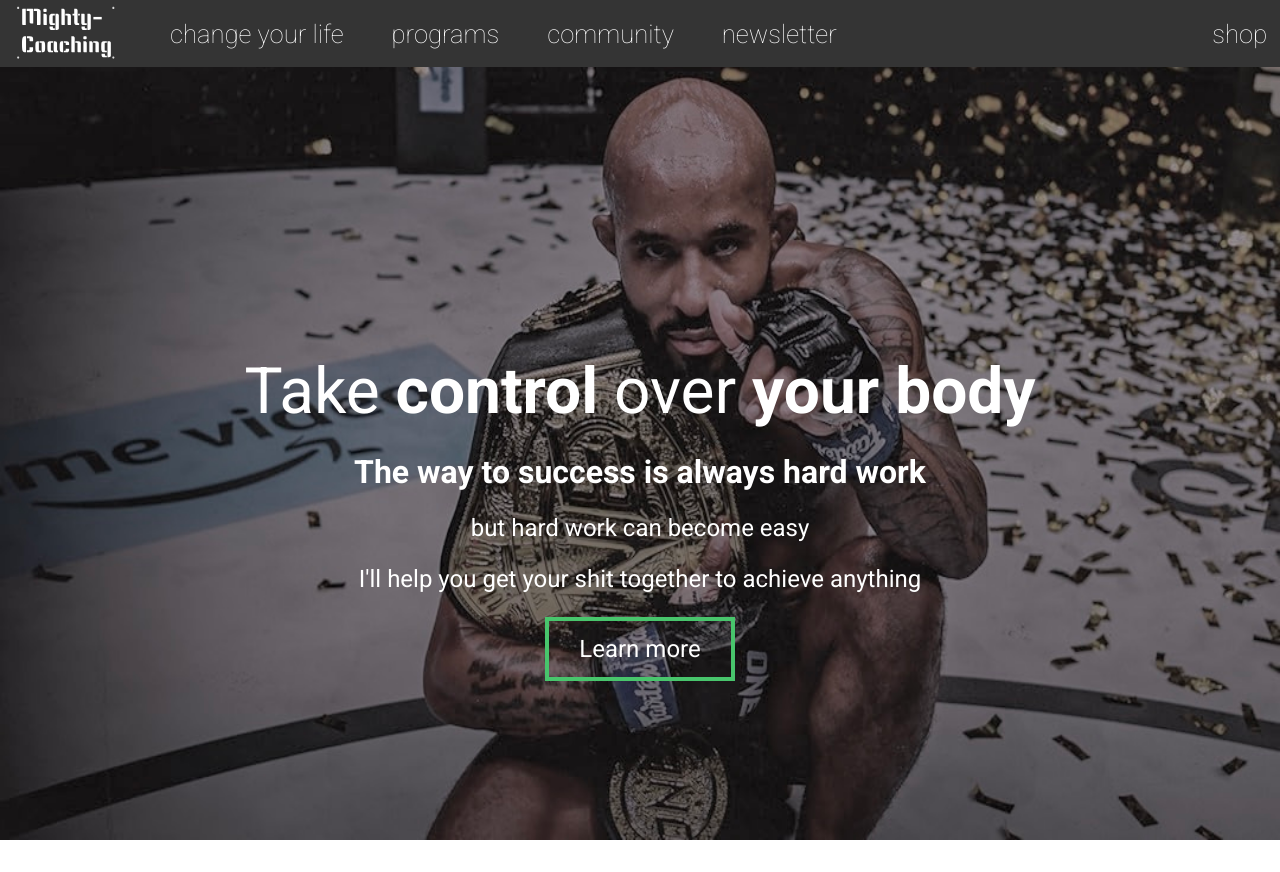
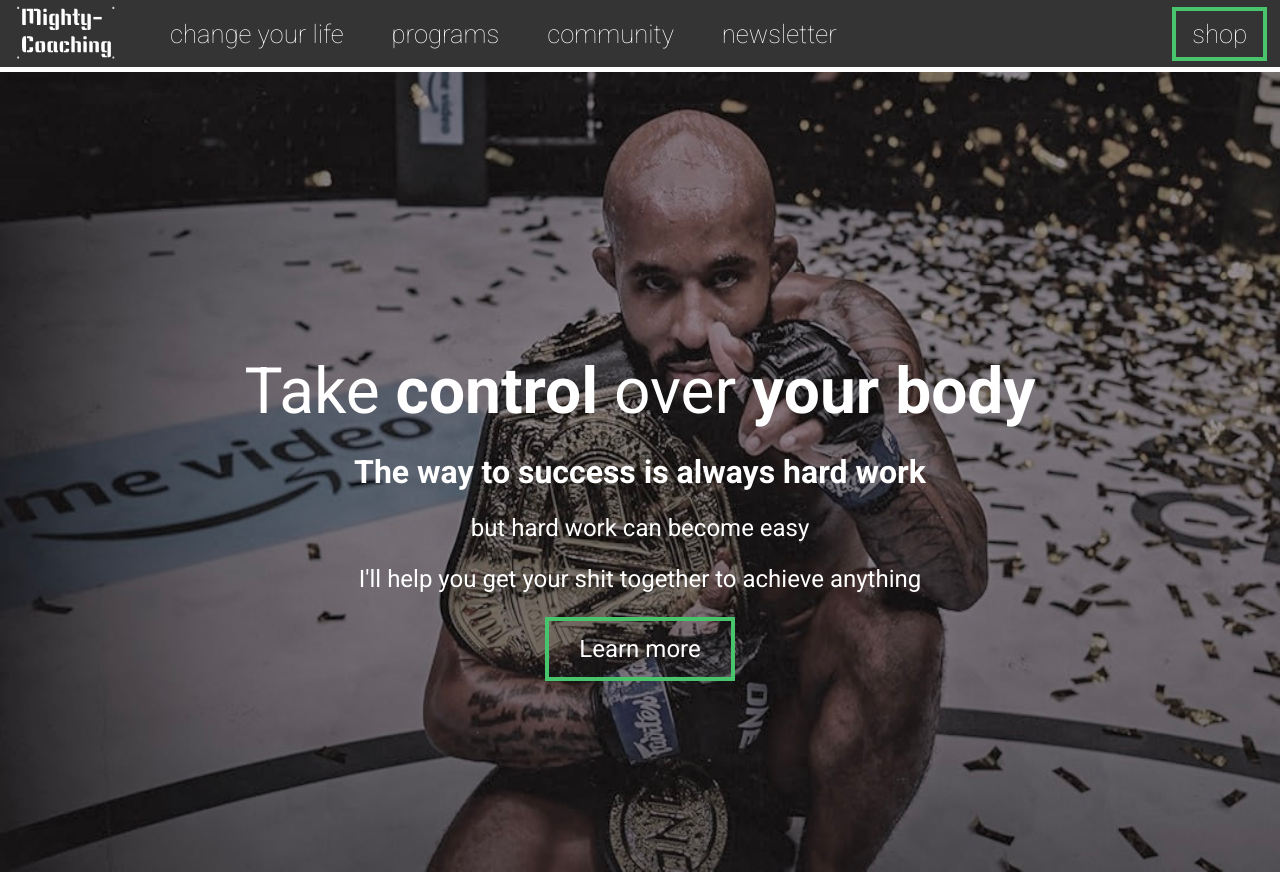
Before and after one commit to TheoPIERSON/mighty-coaching, an Angular app: page / in a window 1280 px wide. Built offline with nearby package versions, Linux system fonts and the light colour scheme.

Commit message:
feat: finish hero component mk-1

```diff
--- a/src/app/components/hero/hero.component.scss
+++ b/src/app/components/hero/hero.component.scss
@@ -37,7 +37,7 @@ button:hover {
 img {
   position: absolute;
   left: 0%;
-  top: 5%;
+  top: 9%;
   z-index: -1;
   width: 100%;
   height: 100%;
--- a/src/app/components/navbar/navbar.component.scss
+++ b/src/app/components/navbar/navbar.component.scss
@@ -1,6 +1,7 @@
 $primary-color: #343434;
 $white: white;
 $secondary-color: rgb(236, 236, 236);
+$button-color: #48c56c;
 
 * {
   list-style: none;
@@ -31,6 +32,15 @@ svg {
 }
 span {
   margin-right: 1%;
+
+  padding: 0.5rem 1rem;
+  background-color: transparent;
+  border: 0.3rem solid $button-color;
+  cursor: pointer;
+  transition: 0.3s ease;
+}
+span:hover {
+  background-color: $button-color;
 }
 li {
   height: 100%;
```
